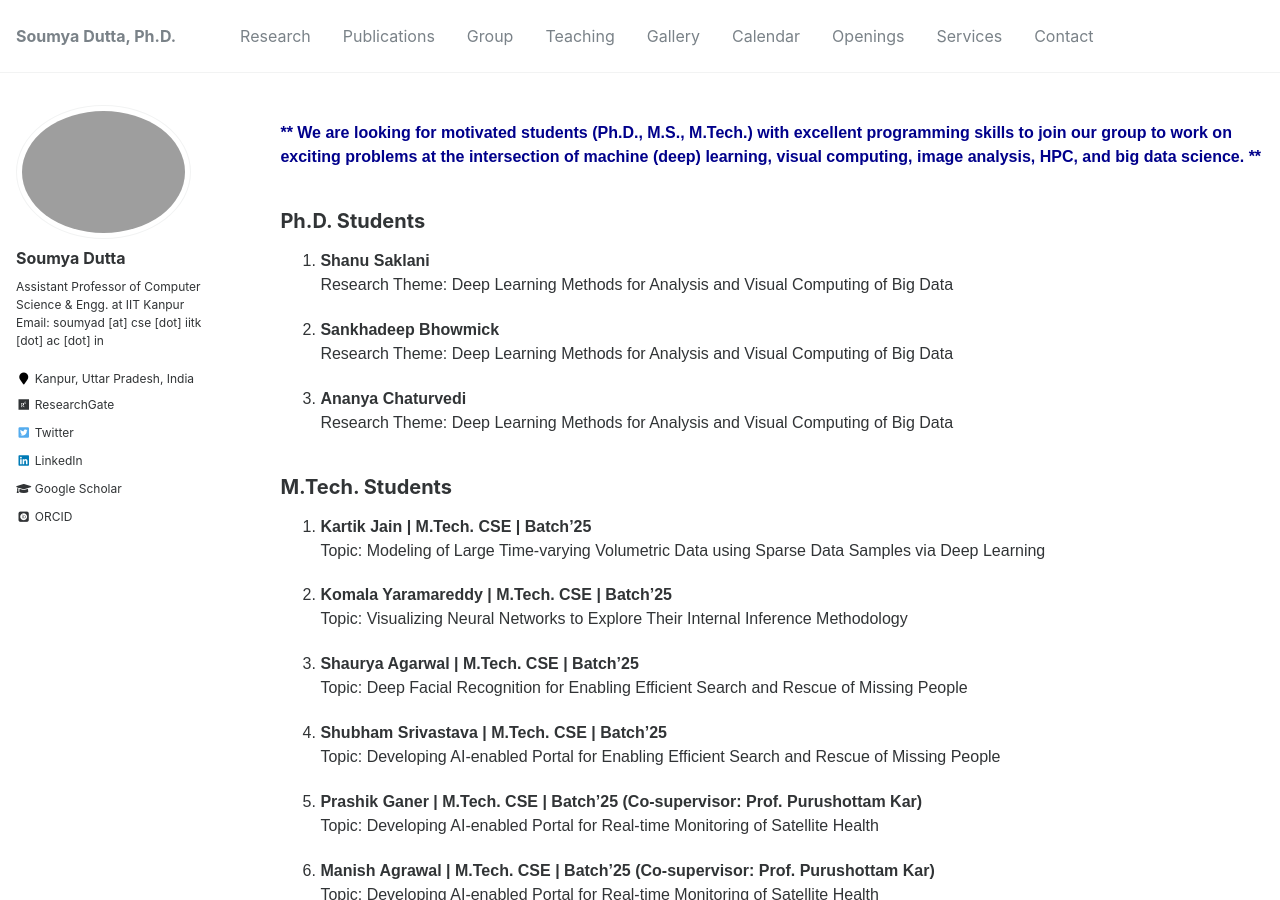
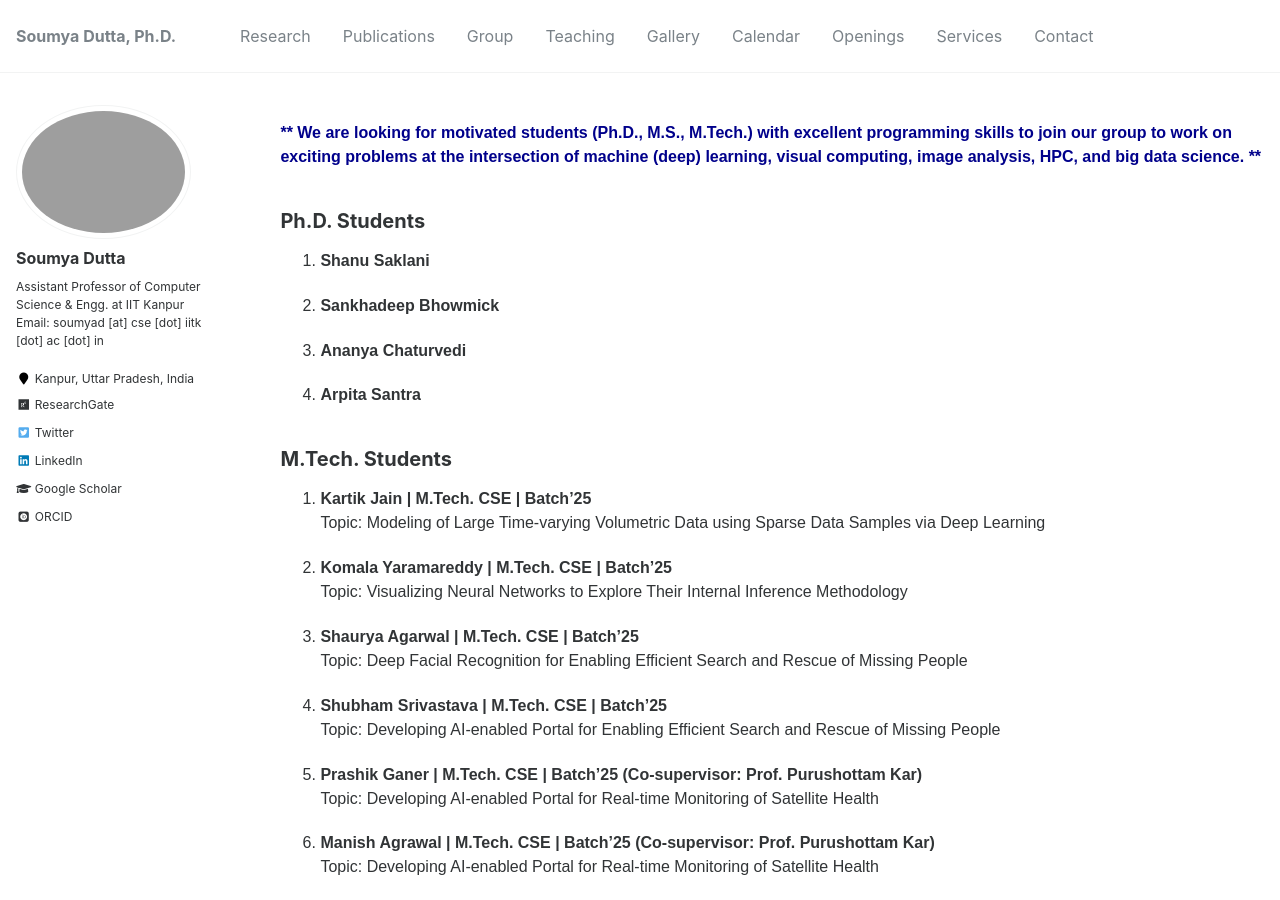
Before and after one commit to soumyadutta-cse/soumyadutta-cse.github.io, a Jekyll site: the page built from _pages/group.md, in a window 1280 px wide and 900 px high. Built offline with Jekyll 4.4.1, drawn with Linux system fonts in a browser that asks for light colours; some web fonts are replaced.

Commit message:
update group

```diff
--- a/_pages/group.md
+++ b/_pages/group.md
@@ -95,13 +95,12 @@ html {
 </div> -->
 
 1. <b>Shanu Saklani</b> <br>
-Research Theme: Deep Learning Methods for Analysis and Visual Computing of Big Data
 
 2. <b>Sankhadeep Bhowmick</b> <br>
-Research Theme: Deep Learning Methods for Analysis and Visual Computing of Big Data
 
 3. <b>Ananya Chaturvedi</b> <br>
-Research Theme: Deep Learning Methods for Analysis and Visual Computing of Big Data
+
+4. <b>Arpita Santra</b> <br>
 
 
 <!-- <h2 style="text-align:left">MSR Students</h2>
```
